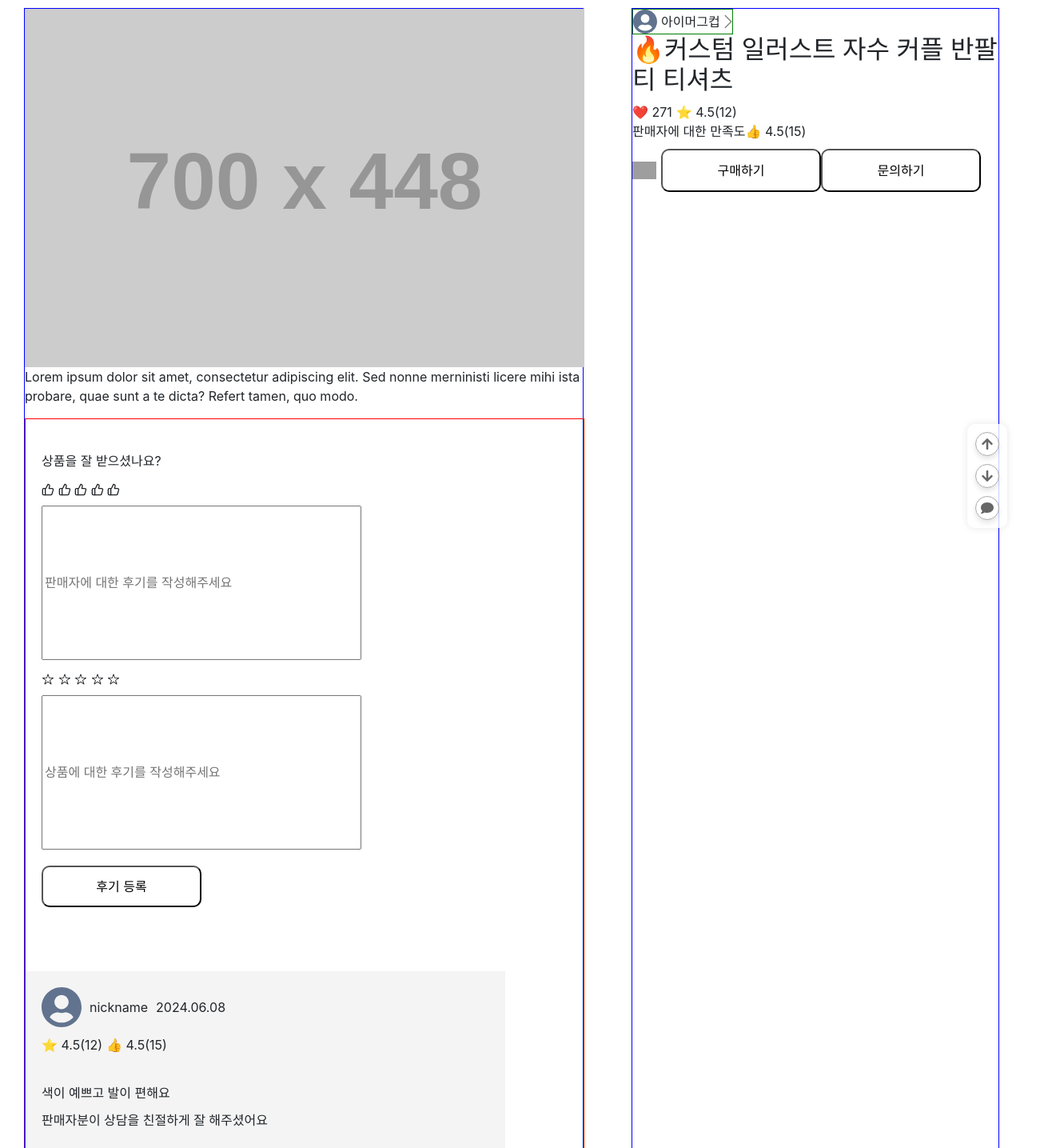
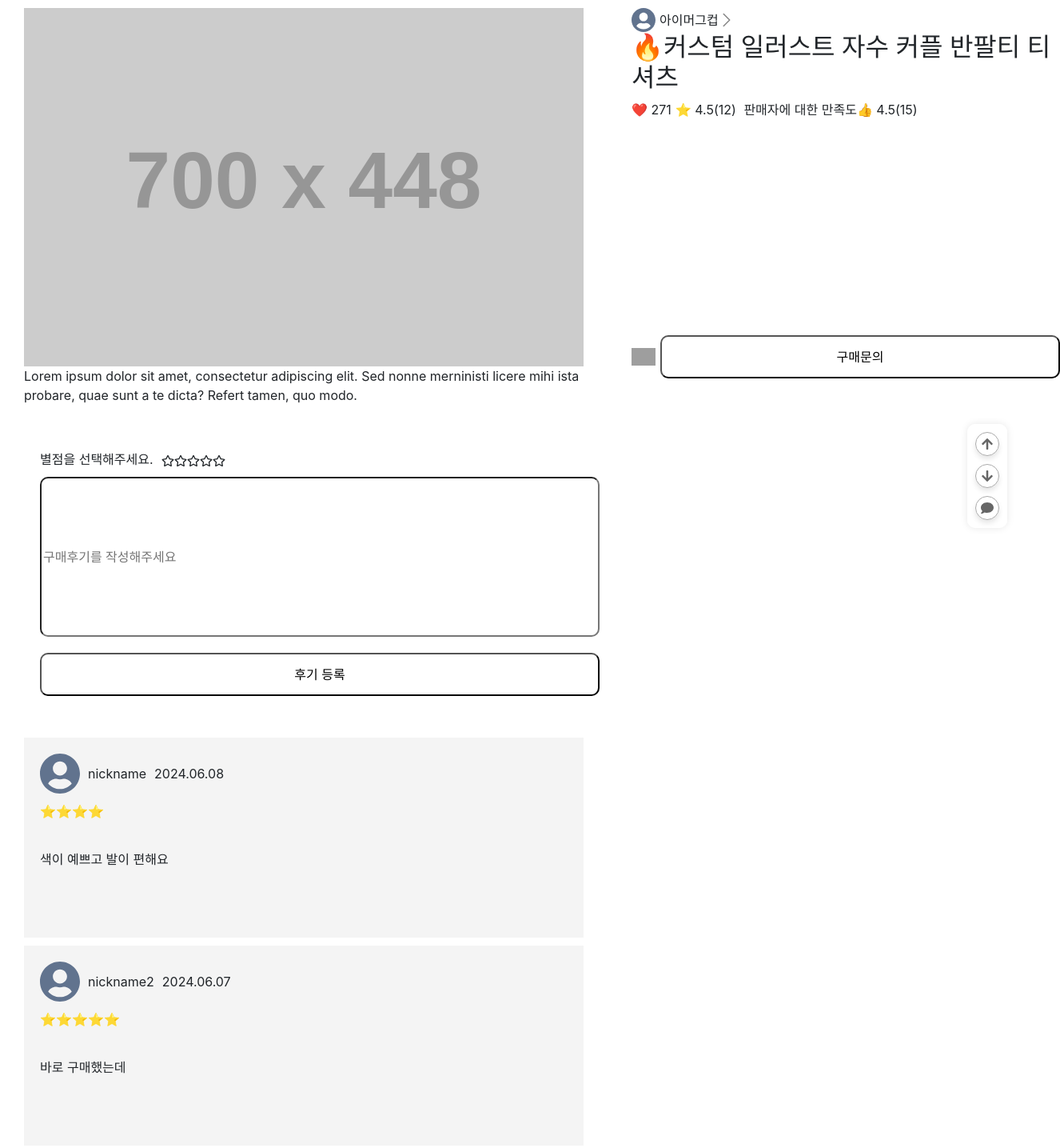
Before and after one commit to TradeWebProject/trade_web_project, a React (Create React App) app in the folder tradeweb/: page /detail in a window 1280 px wide. Shown: the part 120-1555 px from the top of the page at 80% size, 1326 px wide, since content can reach past the window. Built offline with nearby package versions, Linux system fonts and the light colour scheme; grey boxes are pictures that could not be loaded; the HTML template or start-up script is replaced by a standard one.

Commit message:
상세페이지 별쩜개수에 따라 후기에 별점 출력 및 후기 등록 UI 수정 및 구매문의 버튼 클릭시 채팅 열리도록 구현

```diff
--- a/tradeweb/src/components/detail/Detail.js
+++ b/tradeweb/src/components/detail/Detail.js
@@ -6,12 +6,24 @@ import profile from "../../assets/profile.svg";
 import rightarrow from "../../assets/rightarrow.svg";
 import { IoIosStarOutline } from "react-icons/io";
 import { LuThumbsUp } from "react-icons/lu";
+import ChatList from "../chatlist/ChatList";
+import { FaRegStar } from "react-icons/fa";
+import { MdOutlineStar } from "react-icons/md";
+
 
 const Detail = () => {
   const [listData, setListData] = useState([]);
   const [page, setPage] = useState(1);
   const [hasMore, setHasMore] = useState(true);
   const loader = useRef(null);
+  const [isChatVisible, setChatVisible] = useState(false);
+  const [isPurchased, setIsPurchased] = useState(true);
+  const [isClicked, setClicked] = useState([false, false, false, false, false]);
+
+  // 별을 5개로 표현하기 위한 더미 배열
+  const array = [0, 1, 2, 3, 4];
+
+
 
 
   // 임의의 데이터 정의
@@ -34,37 +46,35 @@ const Detail = () => {
     {
         files: profile,
         nickName: "nickname",
-        starRate: 4,
+        clickedStarNum: 4,
         thumbRate: 5,
-        reviewContent: "색이 예쁘고 발이 편해요",
-        productManagerReviewContent: "판매자분이 상담을 친절하게 잘 해주셨어요",
+        reviewContent: "색이 예쁘고 발이 편해요 ",
         date: "2024.06.08",
         productId: 2,
     },
     {
         files: profile,
         nickName: "nickname2",
-        starRate: 5,
+        clickedStarNum: 5,
         thumbRate: 5,
-        reviewContent: "대박",
-        productManagerReviewContent: "판매자와의 채팅이 만족스러웠어요",
+        reviewContent: "바로 구매했는데 ",
         date: "2024.06.07",
         productId: 2,
     },
     {
         files: profile,
         nickName: "nickname3",
-        starRate: 4,
+        clickedStarNum: 4,
         thumbRate: 5,
         reviewContent: "색이 예쁘고 발이 편해요",
-        productManagerReviewContent: "바로 구매 했습니다",
+        productManagerReviewContent: "채팅을 통해 상품에 대한 많은 정보를 얻을 수 있었어요.",
         date: "2024.06.06",
         productId: 2,
     },
     {
         files: profile,
         nickName: "nickname4",
-        starRate: 4,
+        clickedStarNum: 4,
         thumbRate: 4,
         reviewContent: "추천",
         productManagerReviewContent: "바로 구매 했습니다",
@@ -74,7 +84,7 @@ const Detail = () => {
     {
         files: profile,
         nickName: "nickname5",
-        starRate: 4,
+        clickedStarNum: 4,
         thumbRate: 5,
         reviewContent: "색이 예쁘고 발이 편해요...색이 예쁘고 발이 편해요...색이 예쁘고 발이 편해요...색이 예쁘고 발이 편해요...색이 예쁘고 발이 편해요...색이 예쁘고 발이 편해요...색이 예쁘고 발이 편해요...색이 예쁘고 발이 편해요...색이 예쁘고 발이 편해요...색이 예쁘고 발이 편해요...",
         productManagerReviewContent: "바로 구매 했습니다",
@@ -84,7 +94,7 @@ const Detail = () => {
     {
         files: profile,
         nickName: "nickname6",
-        starRate: 4,
+        clickedStarNum: 4,
         thumbRate: 5,
         reviewContent: "좋아요 또 살래요",
         productManagerReviewContent: "바로 구매 했습니다",
@@ -94,7 +104,7 @@ const Detail = () => {
     {
         files: profile,
         nickName: "nickname7",
-        starRate: 4,
+        clickedStarNum: 4,
         thumbRate: 5,
         reviewContent: "좋아요",
         productManagerReviewContent: "바로 구매 했습니다",
@@ -104,7 +114,7 @@ const Detail = () => {
     {
       files: profile,
       nickName: "nickname8",
-      starRate: 4,
+      clickedStarNum: 4,
       thumbRate: 5,
       reviewContent: "색이 예쁘고 발이 편해요...색이 예쁘고 발이 편해요...색이 예쁘고 발이 편해요...색이 예쁘고 발이 편해요...색이 예쁘고 발이 편해요...색이 예쁘고 발이 편해요...색이 예쁘고 발이 편해요...색이 예쁘고 발이 편해요...색이 예쁘고 발이 편해요...색이 예쁘고 발이 편해요...",
       productManagerReviewContent: "바로 구매 했습니다",
@@ -114,7 +124,7 @@ const Detail = () => {
   {
       files: profile,
       nickName: "nickname9",
-      starRate: 4,
+      clickedStarNum: 4,
       thumbRate: 5,
       reviewContent: "좋아요 또 살래요",
       productManagerReviewContent: "바로 구매 했습니다",
@@ -124,7 +134,7 @@ const Detail = () => {
   {
       files: profile,
       nickName: "nickname10",
-      starRate: 4,
+      clickedStarNum: 4,
       thumbRate: 5,
       reviewContent: "좋아요",
       productManagerReviewContent: "바로 구매 했습니다",
@@ -134,7 +144,7 @@ const Detail = () => {
   {
       files: profile,
       nickName: "nickname11",
-      starRate: 4,
+      clickedStarNum: 4,
       thumbRate: 5,
       reviewContent: "좋아요 또 살래요",
       productManagerReviewContent: "바로 구매 했습니다",
@@ -144,7 +154,7 @@ const Detail = () => {
   {
       files: profile,
       nickName: "nickname12",
-      starRate: 4,
+      clickedStarNum: 4,
       thumbRate: 5,
       reviewContent: "좋아요",
       productManagerReviewContent: "바로 구매 했습니다",
@@ -218,25 +228,64 @@ const Detail = () => {
     };
   }, [loadMore, hasMore]);
 
+  const ChatbuttonOnClick = () => {
+    setChatVisible(!isChatVisible);
+  }
+
+  const closeChat = () => {
+    setChatVisible(false);
+  };
+
+
+  const starRateRendering = (data) => {
+    const result = [];
+    for (let i = 0; i < data; i++) {
+        result.push("⭐");
+    }
+    return result;
+  }
+
+  const starScore = index => {
+    let star = [...isClicked];
+    for (let i = 0; i < 5; i++) {
+        star[i] = i <= index ? true : false;
+    }
+    setClicked(star);
+  };
+
+  // 현재 선택한 별점 개수
+  let clickedStarNum = isClicked.filter(element => true === element.lenght);
+
   return (
     <Wrapper>
       <Section>
         <MainImage src={image} alt="Main Image" />
         <Description>{description}</Description>
 
+
         <ReviewContainer>
-            <ReviewWriteContainer>
-              <div>상품을 잘 받으셨나요?</div>
-              <Icon>
-                <LuThumbsUp /> <LuThumbsUp /> <LuThumbsUp /> <LuThumbsUp /> <LuThumbsUp />
-              </Icon>
-              <InputElement type="text" placeholder="판매자에 대한 후기를 작성해주세요"/>
-              <Icon>
-                <IoIosStarOutline /> <IoIosStarOutline /> <IoIosStarOutline /> <IoIosStarOutline /> <IoIosStarOutline />
-              </Icon>
-              <InputElement type="text" placeholder="상품에 대한 후기를 작성해주세요"/>
-              <Button>후기 등록</Button>
-            </ReviewWriteContainer>
+               {isPurchased ?
+                <ReviewWriteContainer>
+                  <ReviewIconWrapper>
+                      <div>별점을 선택해주세요.</div>
+                      <div>
+                        {
+                          array.map((index) => (
+                            <FaRegStar key={index}
+                                              onClick={() => starScore(index)}
+                                              // src={isClicked[index] ? <MdOutlineStar /> :  <FaRegStar/>}
+                                              className={isClicked[index] ?  <MdOutlineStar /> :  <FaRegStar/>}
+                                              alt="starIcon"  />
+                          ))
+                        }
+                      </div>
+                  </ReviewIconWrapper>
+                  <InputElement type="text" placeholder="구매후기를 작성해주세요"/>
+                  <RegisterButton>후기 등록</RegisterButton>
+                  </ReviewWriteContainer>
+                  : <ReviewWriteContainer>상품 구매후에 후기를 작성할 수 있습니다</ReviewWriteContainer>}
+
+
             {listData.map((data, index) => (
             <ProfileContainer key={index}>
               <ReviewHeader>
@@ -248,15 +297,17 @@ const Detail = () => {
               </ReviewHeader>
              <StarContainer>
                 <Icon>
-                  ⭐ {productStars}({productStarsCount})
+                  {
+                    starRateRendering(data.clickedStarNum)
+                  }
                 </Icon>
-                <Icon>
+                {/* <Icon>
                 👍 {productManagersThumbCount}({productManagerThumbCount})
-                </Icon>
+                </Icon> */}
              </StarContainer>
 
                 <div>{data.reviewContent}</div>
-            <div>{data.productManagerReviewContent}</div>
+            {/* <div>{data.productManagerReviewContent}</div> */}
 
             </ProfileContainer>
             ))}
@@ -276,11 +327,12 @@ const Detail = () => {
             <Icon>
               ⭐ {productStars}({productStarsCount})
             </Icon>
+            <Icon>  <span>판매자에 대한 만족도</span>👍 {productManagersThumbCount}({productManagerThumbCount})</Icon>
           </IconsWrapper>
-          <IconsWrapper>
-            <span>판매자에 대한 만족도</span>
+          {/* <IconsWrapper>
+
             <Icon>👍 {productManagersThumbCount}({productManagerThumbCount})</Icon>
-          </IconsWrapper>
+          </IconsWrapper> */}
           {/* <DropdownOptions
             options={productOptions}
             title="옵션 선택"
@@ -288,14 +340,11 @@ const Detail = () => {
           /> */}
           <Buttons>
             <HeartIcon src={heartIcon} alt="Heart Icon" />
-            <Button>구매하기</Button>
-            <Button>문의하기</Button>
+            <Button onClick={ChatbuttonOnClick}>구매문의</Button>
         </Buttons>
         </ProductInfo>
       </Section>
-
-
-
+      <ChatList visible={isChatVisible} onClose={closeChat} />
     </Wrapper>
   );
 };
@@ -317,7 +366,7 @@ const Section = styled.div`
   align-items: flex-start;
   margin: 0 30px;
   position: relative;
-  border: 1px solid blue;
+  // border: 1px solid blue;
   width: 700px;
 `;
 
@@ -333,7 +382,7 @@ const Description = styled.p`
 
 const UserSection = styled.div`
   /* 사용자 정보 섹션 스타일링 */
-  border: 1px solid green;
+  // border: 1px solid green;
   display: flex;
   align-items:center;
 
@@ -362,11 +411,13 @@ const ProductTitle = styled.h2`
 
 const IconsWrapper = styled.div`
   /* 아이콘들을 감싸는 스타일 */
+  margin-bottom: 260px;
 `;
 
 const Icon = styled.span`
   /* 아이콘 스타일 */
   margin-right: 5px;
+  cursor: pointer;
 `;
 const HeartIcon = styled.img`
   /* 아이콘 스타일 */
@@ -383,9 +434,28 @@ const Buttons = styled.div`
   z-index: 2;
 `;
 
+const RegisterButton = styled.button`
+  width: 700px;
+  height: 54px;
+  background-color: white;
+  border-radius: 10px;
+  cursor: pointer;
+  margin: 10px 0;
+
+  &:focus {
+    outline: none;
+    box-shadow: 0 0 5px rgba(0, 0, 0, 0.3);
+  }
+
+  &:hover {
+    background-color: #f5f5f5;
+  }
+
+`;
+
 const Button = styled.button`
   /* 버튼 스타일링 */
-  width: 200px;
+  width: 500px;
   height: 54px;
   background-color: white;
   border-radius: 10px;
@@ -405,35 +475,40 @@ const Button = styled.button`
 const ReviewContainer = styled.div`
   width: 700px;
   display: flex;
-  border: 1px solid red;
+  // border: 1px solid red;
   flex-direction: column;
   align-items: start;
   justify-content: flex-start;
 `;
 
 const ReviewWriteContainer = styled.div`
-  width: 600px;
-  height: 580px;
+  width: 700px;
+  height: 350px;
   display: flex;
   flex-direction: column;
-  align-items: flex-start;
+  align-items: start;
   justify-content: flex-start;
   margin-top: 40px;
-  margin-bottom: 30px;
   padding: 0 20px;
   gap: 10px;
 `;
 
+const ReviewIconWrapper = styled.div`
+  display: flex;
+  gap:10px;
+
+
+`;
+
 
 const ProfileContainer = styled.div`
-    width: 600px;
-    height: 280px;
+    width: 700px;
+    height: 250px;
     display: flex;
     flex-direction: column;
     align-items: flex-start;
     justify-content: flex-start;
-    margin-top: 40px;
-    margin-bottom: 30px;
+    margin-top: 10px;
     padding: 0 20px;
     gap: 10px;
     background-color: #F4F4F4;
@@ -458,9 +533,9 @@ height: 50px;
 `;
 
 const InputElement = styled.input`
-  width: 400px;
+  width: 700px;
   height: 200px;
-
+  border-radius: 10px;
 
 
 `;
```
